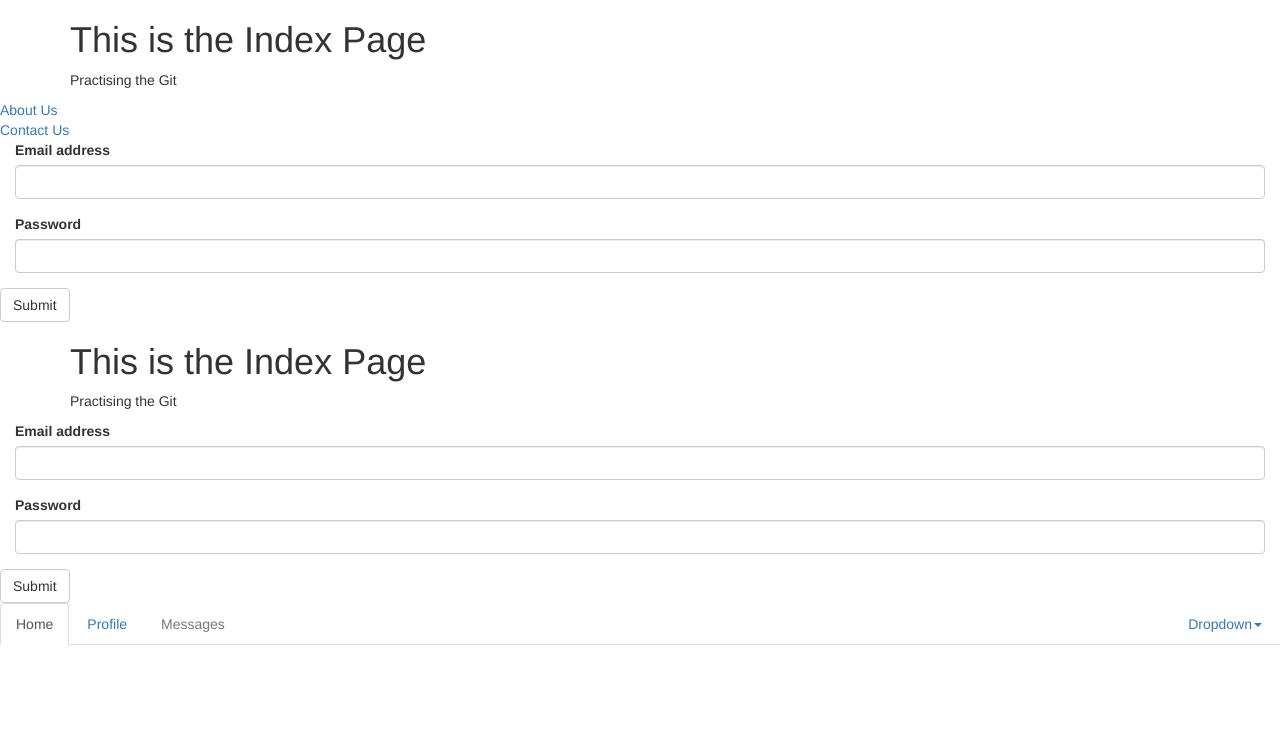
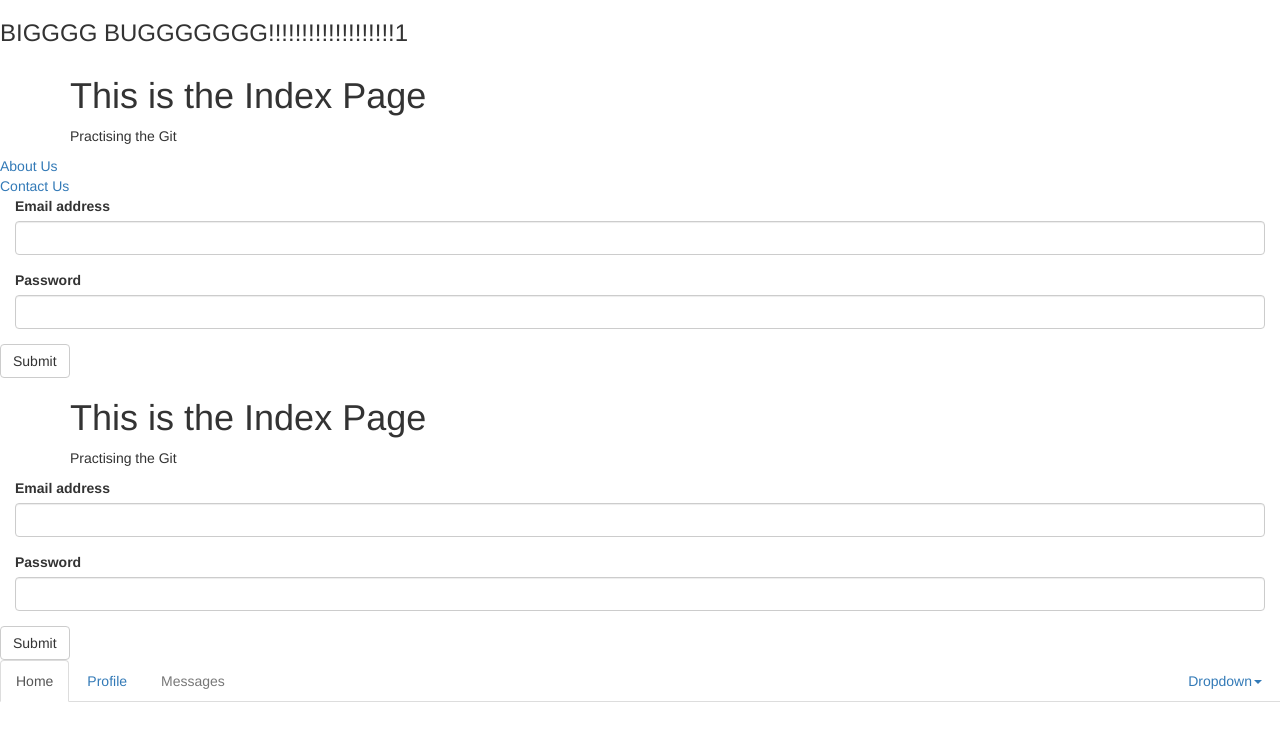
Before and after one commit to nitinkc/advanced-git-experiments, a plain HTML site: page index.html in a window 1280 px wide. Drawn offline with nearby package versions, Linux system fonts and the light colour scheme.

Commit message:
bug added

```diff
--- a/index.html
+++ b/index.html
@@ -11,7 +11,7 @@
 </head>
 
 <body>
-
+<h3>BIGGGG BUGGGGGGG!!!!!!!!!!!!!!!!!!!1</h3>
 
 <div class="container">
   <h1>This is the Index Page</h1>
```
